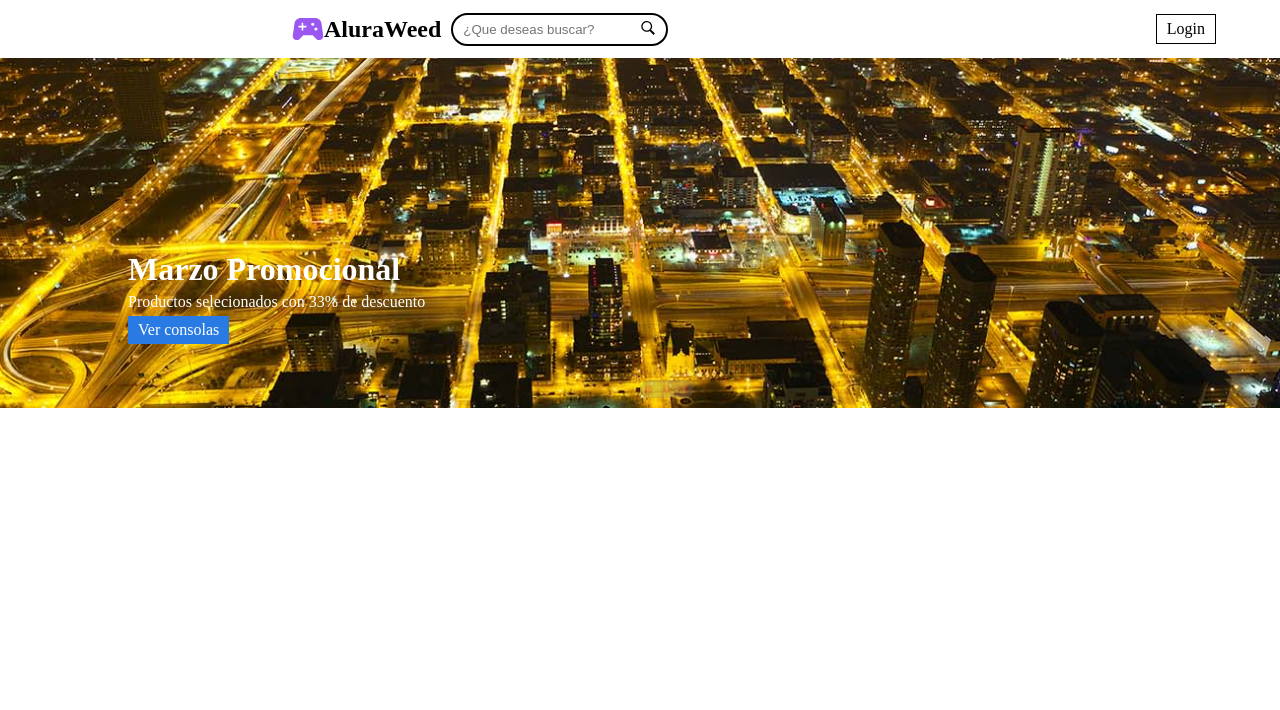
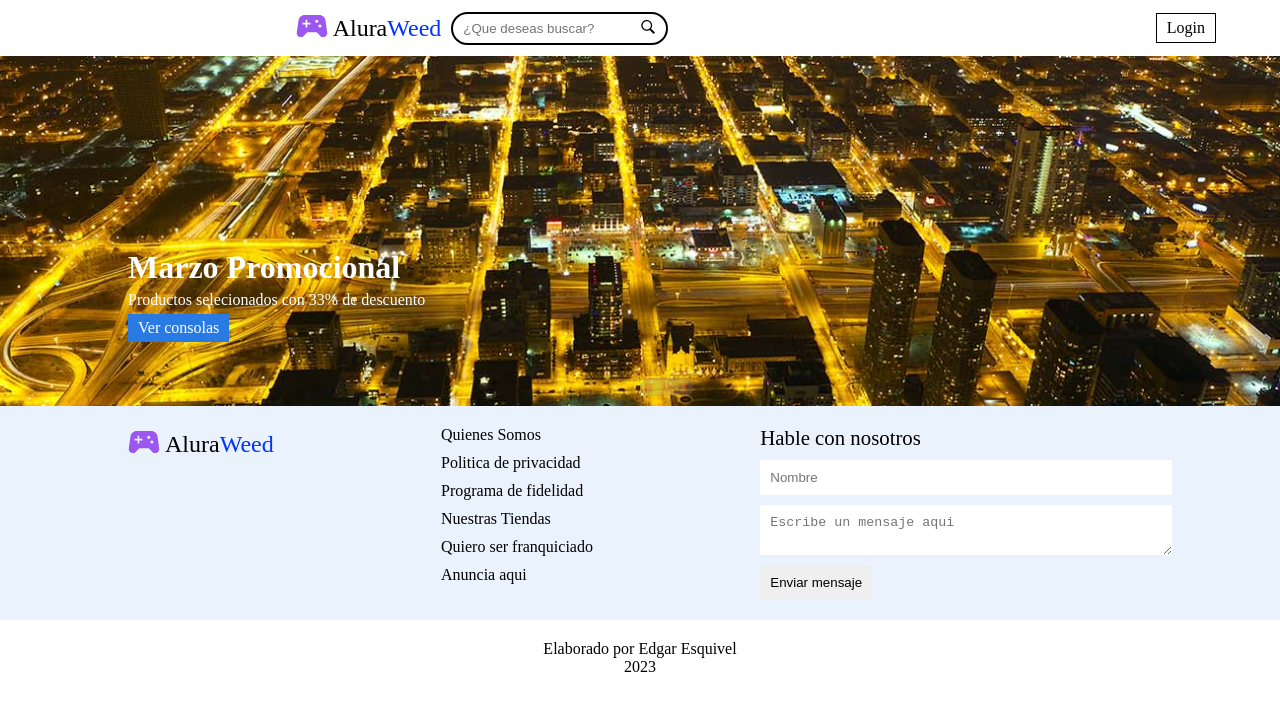
Before and after one commit to edgareslm/AluraGeek, a plain HTML site: page src/index.html in a window 1280 px wide. Drawn offline with Linux system fonts and the light colour scheme.

Commit message:
creacion de rodapie y footer

```diff
--- /dev/null
+++ b/src/css/contact/contact.css
@@ -0,0 +1,7 @@
+.contact{
+    display: flex;
+    flex-direction: column;
+    justify-content: space-around;
+    align-items: flex-start;
+    gap: 10px;
+}
--- /dev/null
+++ b/src/css/contact/contact__button.css
@@ -0,0 +1,3 @@
+.contact__button{
+    padding: 10px;
+}
--- /dev/null
+++ b/src/css/contact/contact__input.css
@@ -0,0 +1,4 @@
+.contact__input{
+    width: 100%;
+    padding: 10px;
+}
--- /dev/null
+++ b/src/css/contact/contact__title.css
@@ -0,0 +1,4 @@
+.contact__title{
+    font-size: 1.3rem;
+    font-weight: normal;
+}
--- /dev/null
+++ b/src/css/endboard/endboard.css
@@ -0,0 +1,8 @@
+.endboard{
+    padding: 20px 10%;
+    display: flex;
+    justify-content: space-between;
+    align-items: start;
+    column-gap: 10%;
+    background: var(--bkg-color-endborad);
+}
--- /dev/null
+++ b/src/css/endboard/endboard__item.css
@@ -0,0 +1,12 @@
+.endboard__item{
+    margin: 0;
+}
+.endboard__item--logo{
+    flex-grow: 1;
+}
+.endboard__item--navmenu{
+    flex-grow: 1;
+}
+.endboard__item--contact{
+    flex-grow: 3;
+}
--- /dev/null
+++ b/src/css/foot.css
@@ -0,0 +1,11 @@
+.foot{
+    padding: 20px;
+    text-align: center;
+}
+
+.foot__author{
+    text-align: center;
+}
+.foot__date{
+    text-align: center;
+}
--- a/src/css/index.css
+++ b/src/css/index.css
@@ -7,4 +7,5 @@
 
 :root{
     font-size: 16px;
+    --bkg-color-endborad: #EAF2FD;
 }
--- /dev/null
+++ b/src/css/logo/logo.css
@@ -0,0 +1,5 @@
+.logo{
+    display: flex;
+    align-items: center;
+    gap:5px;
+}
--- a/src/css/title/title__icon.css
+++ b/src/css/logo/logo__icon.css
@@ -1,10 +1,10 @@
-.title__icon{
-    color:red;
-}
-.title__icon::before{
+.logo__icon::before{
     display: inline-block;
     position: relative;
-    top:3px;
+    padding:0;
+    margin: 0;
+    outline: none;
+    border-style: none;
     width: 2rem;
     height: 2rem;
     content: "";
@@ -12,5 +12,6 @@
     background-size: contain;
     background-position: center;
     background-repeat: no-repeat;
+    background-clip: border-box;
     filter: hue-rotate(50deg);
 }
--- /dev/null
+++ b/src/css/navmenu/navmenu.css
@@ -0,0 +1,7 @@
+.navmenu{
+    list-style-type: none;
+    display: flex;
+    flex-direction: column;
+    justify-content: flex-start;
+    gap:10px;
+}
--- /dev/null
+++ b/src/css/navmenu/navmenu__link.css
@@ -0,0 +1,6 @@
+.navmenu__link{
+    text-decoration: none;
+    font-size: 1rem;
+    font-weight: normal;
+    color: inherit;
+}
--- /dev/null
+++ b/src/css/title/title--variant.css
@@ -0,0 +1,3 @@
+.title--variant{
+    color:rgb(0, 51, 255);
+}
--- a/src/css/title/title.css
+++ b/src/css/title/title.css
@@ -1,12 +1,4 @@
 .title{
     font-size: 1.5rem;
-    /* padding-right: 10px; */
-
-    display: flex;
-    justify-content: flex-end;
-    align-items: center;
-    position: relative;
+    font-weight: 400;
 }
-.title--two{
-    color:#000000;
-}
--- a/src/index.html
+++ b/src/index.html
@@ -9,8 +9,10 @@
     <link rel="stylesheet" href="./css/header.css">
     <link rel="stylesheet" href="./css/index.css">
 
+    <link rel="stylesheet" href="./css/logo/logo.css">
+    <link rel="stylesheet" href="./css/logo/logo__icon.css">
     <link rel="stylesheet" href="./css/title/title.css">
-    <link rel="stylesheet" href="./css/title/title__icon.css">
+    <link rel="stylesheet" href="./css/title/title--variant.css">
 
 
     <link rel="stylesheet" href="./css/search/search.css">
@@ -33,12 +35,30 @@
     <link rel="stylesheet" href="./css/card/card__info.css">
     <link rel="stylesheet" href="./css/card/card__link.css">
 
+    <link rel="stylesheet" href="./css/endboard/endboard.css">
+    <link rel="stylesheet" href="./css/endboard/endboard__item.css">
+
+    <link rel="stylesheet" href="./css/navmenu/navmenu.css">
+    <link rel="stylesheet" href="./css/navmenu/navmenu__link.css">
+
+    <link rel="stylesheet" href="./css/contact/contact.css">
+    <link rel="stylesheet" href="./css/contact/contact__title.css">
+    <link rel="stylesheet" href="./css/contact/contact__input.css">
+    <link rel="stylesheet" href="./css/contact/contact__input--name.css">
+    <link rel="stylesheet" href="./css/contact/contact__input--message.css">
+    <link rel="stylesheet" href="./css/contact/contact__button.css">
+
+    <link rel="stylesheet" href="./css/foot.css">
+
     <script src="./js/slideshow.js" async></script>
 
 </head>
 <body>
     <header class="header">
-        <h1 class="title"><i class="title__icon"></i> AluraWeed</h1>
+        <div class="logo">
+            <i class="logo__icon"></i>
+            <h1 class="title">Alura<span class="title--variant">Weed</span></h1>
+        </div>
         <div class="search">
             <input type="search" class="search__input" placeholder="¿Que deseas buscar?">
             <button class="search__btn"><i class="search__ico"></i></button>
@@ -78,6 +98,29 @@
         </div>
     </div>
     <main></main>
-    <footer></footer>
+    <div class="endboard">
+        <div class="endboard__item endboard__item--logo logo">
+            <i class="logo__icon"></i>
+            <h1 class="title">Alura<span class="title--variant">Weed</span></h1>
+        </div>
+        <div class="endboard__item endboard__item--navmenu navmenu">
+            <a class="navmenu__link" href="#">Quienes Somos</a>
+            <a class="navmenu__link" href="#">Politica de privacidad</a>
+            <a class="navmenu__link" href="#">Programa de fidelidad</a>
+            <a class="navmenu__link" href="#">Nuestras Tiendas</a>
+            <a class="navmenu__link" href="#">Quiero ser franquiciado</a>
+            <a class="navmenu__link" href="#">Anuncia aqui</a>
+        </div>
+        <form class="endboard__item endboard__item--contact contact" action="">
+            <h3 class="contact__title">Hable con nosotros</h3>
+            <input class="contact__input contact__input--name" type="text" name="" id="" placeholder="Nombre">
+            <textarea class="contact__input contact__input--message" name="" id="" placeholder="Escribe un mensaje aqui"></textarea>
+            <button class="contact__button" type="submit">Enviar mensaje</button>
+        </form>
+    </div>
+    <footer class="foot">
+        <p class="foot__author">Elaborado por Edgar Esquivel</p>
+        <p class="foot__date">2023</p>
+    </footer>
 </body>
 </html>
--- a/src/js/slideshow.js
+++ b/src/js/slideshow.js
@@ -1,16 +1,23 @@
 window.onload= ()=>{
-    const slider = document.querySelector('.slider');
-    const slider__show = document.querySelector('.slider__show');
+    const $slider = document.querySelector('.slider');
+    const $slider__show = document.querySelector('.slider__show');
 
-    const slider_widht= slider__show.scrollWidth;
-    const container_width = slider.clientWidth;
+    let slider_widht= $slider__show.scrollWidth;
+    let container_width = $slider.clientWidth;
+
+    window.addEventListener("resize",totalWidth)
+
+    function totalWidth(){
+        slider_widht = $slider__show.scrollWidth;
+        container_width = $slider.clientWidth;
+    }
 
     function startScroll() {
         scrollInterval = setInterval(() => {
-            if (slider__show.scrollLeft + slider__show.offsetWidth < slider_widht) {
-                slider__show.scrollLeft += container_width;
+            if ($slider__show.scrollLeft + $slider__show.offsetWidth < slider_widht) {
+                $slider__show.scrollLeft += container_width;
             }else{
-                slider__show.scrollLeft = 0;
+                $slider__show.scrollLeft = 0;
             }
         },
         3000);
@@ -22,7 +29,7 @@ window.onload= ()=>{
 
     startScroll();
 
-    slider.addEventListener('mouseenter', stopScroll);
-    slider.addEventListener('mouseleave', startScroll);
+    $slider.addEventListener('mouseenter', stopScroll);
+    $slider.addEventListener('mouseleave', startScroll);
 
   }
```
Also changed, not shown: src/css/contact/contact__input--message.css (added), src/css/contact/contact__input--name.css (added).
